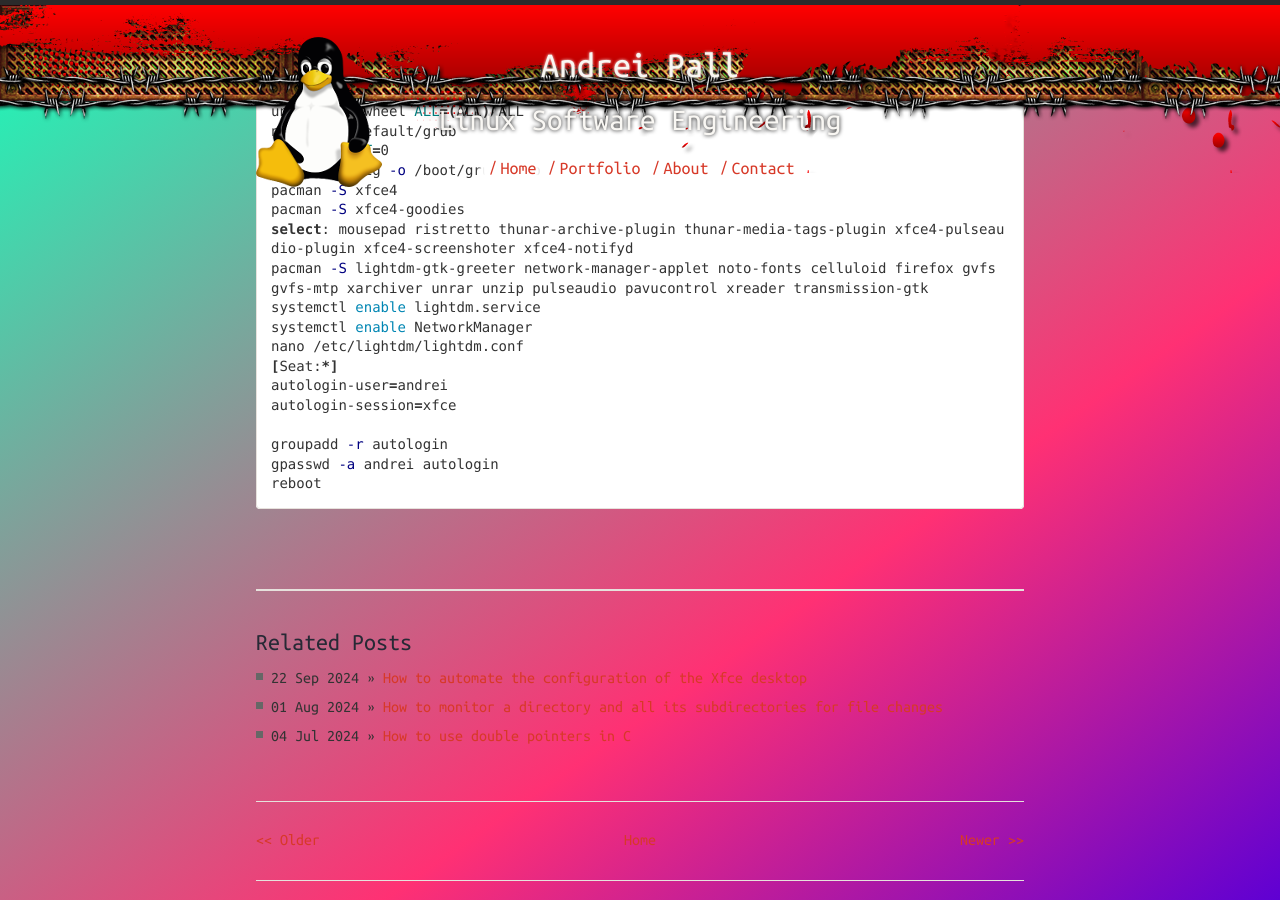
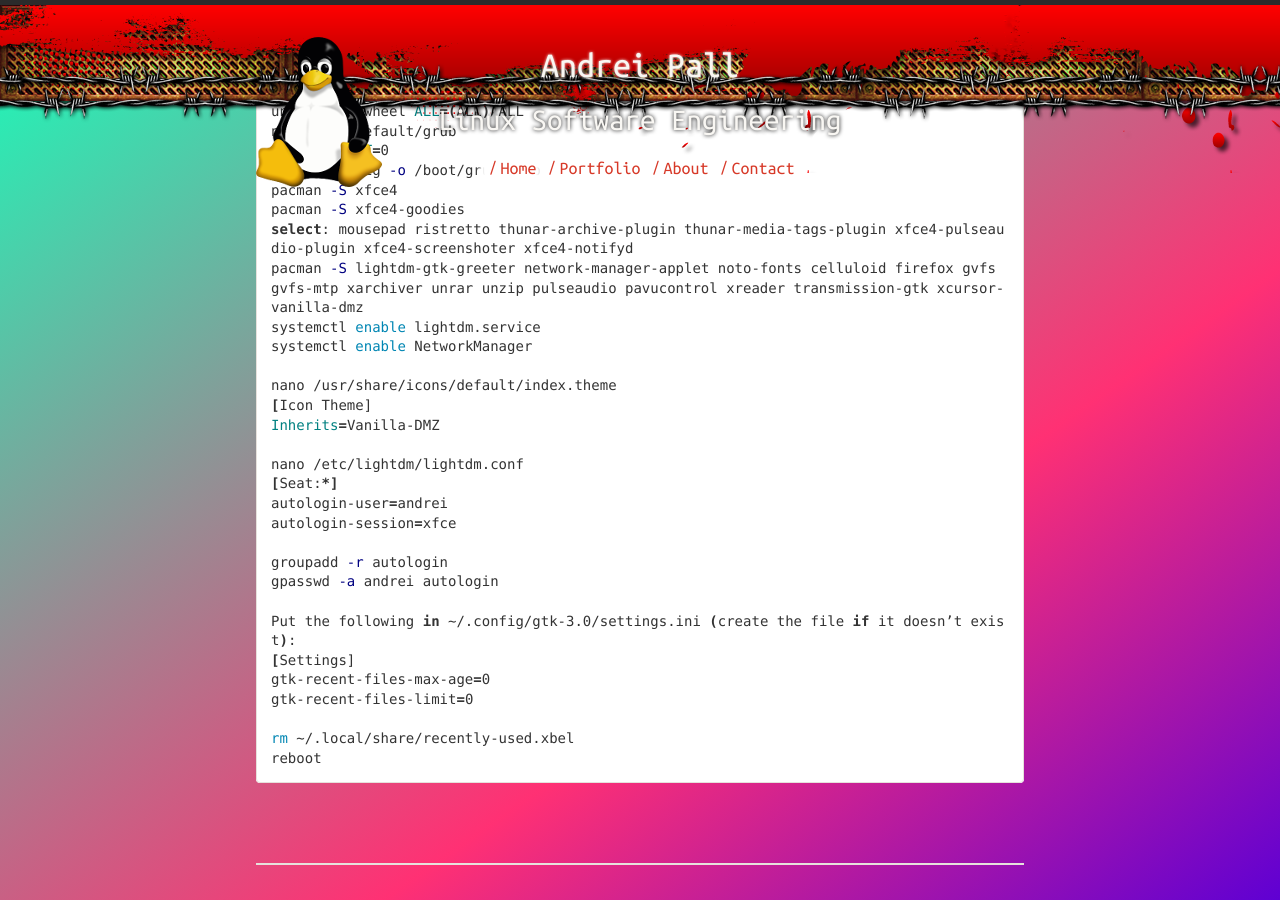
Before and after one commit to andreipall/andreipall.github.io, a Jekyll site: the page built from _posts/2024-09-09-arch-linux-with-xfce-installation-guide.markdown, in a window 1280 px wide and 900 px high, scrolled down 1076 px. Built offline with Jekyll 4.4.1, drawn with Linux system fonts in a browser that asks for light colours; comment, search, counter and statistics services are not loaded.

Commit message:
Update 2024-09-09-arch-linux-with-xfce-installation-guide.markdown

```diff
--- a/_posts/2024-09-09-arch-linux-with-xfce-installation-guide.markdown
+++ b/_posts/2024-09-09-arch-linux-with-xfce-installation-guide.markdown
@@ -51,9 +51,14 @@
 pacman -S xfce4
 pacman -S xfce4-goodies
 select: mousepad ristretto thunar-archive-plugin thunar-media-tags-plugin xfce4-pulseaudio-plugin xfce4-screenshoter xfce4-notifyd
-pacman -S lightdm-gtk-greeter network-manager-applet noto-fonts celluloid firefox gvfs gvfs-mtp xarchiver unrar unzip pulseaudio pavucontrol xreader transmission-gtk
+pacman -S lightdm-gtk-greeter network-manager-applet noto-fonts celluloid firefox gvfs gvfs-mtp xarchiver unrar unzip pulseaudio pavucontrol xreader transmission-gtk xcursor-vanilla-dmz
 systemctl enable lightdm.service
 systemctl enable NetworkManager
+
+nano /usr/share/icons/default/index.theme
+[Icon Theme]
+Inherits=Vanilla-DMZ
+
 nano /etc/lightdm/lightdm.conf
 [Seat:*]
 autologin-user=andrei
@@ -61,5 +66,12 @@
 
 groupadd -r autologin
 gpasswd -a andrei autologin
+
+Put the following in ~/.config/gtk-3.0/settings.ini (create the file if it doesn’t exist):
+[Settings]
+gtk-recent-files-max-age=0
+gtk-recent-files-limit=0
+
+rm ~/.local/share/recently-used.xbel
 reboot
 {% endhighlight %}
```
